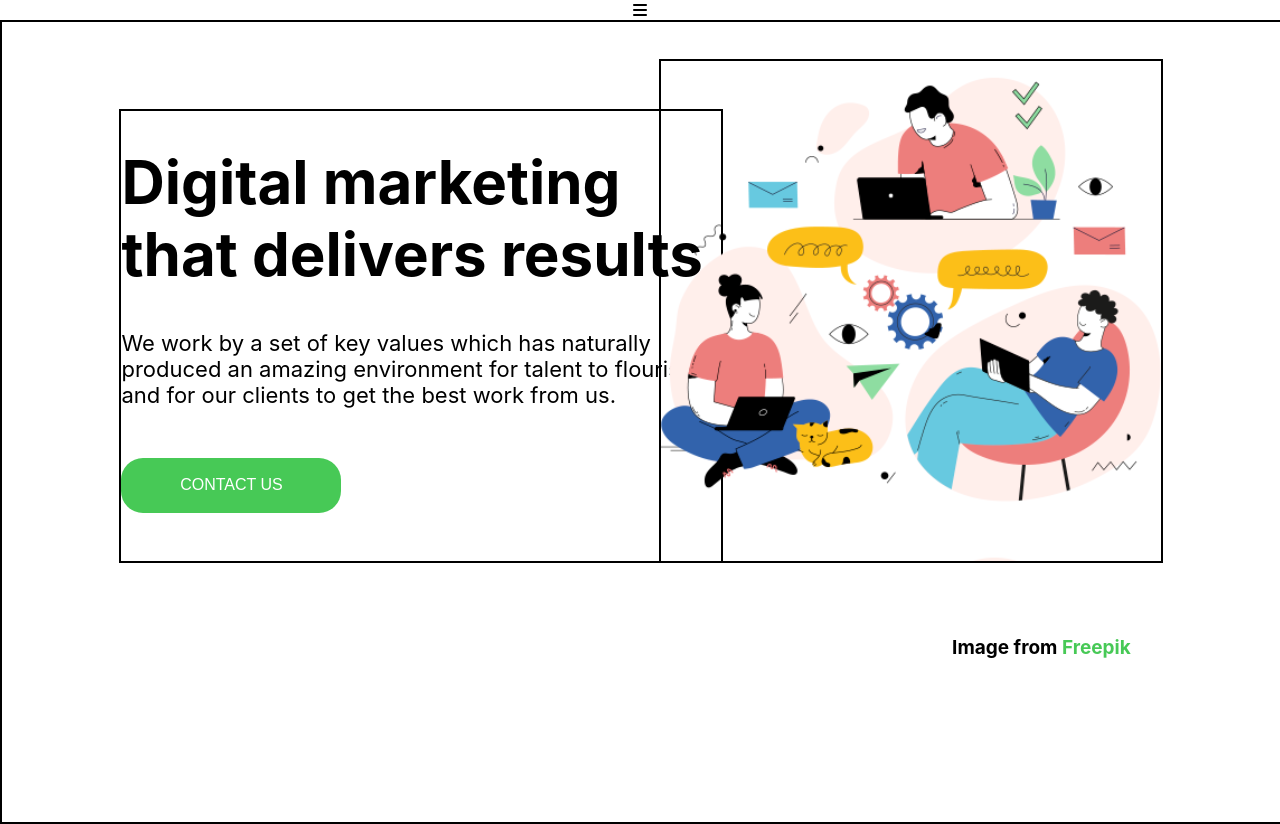
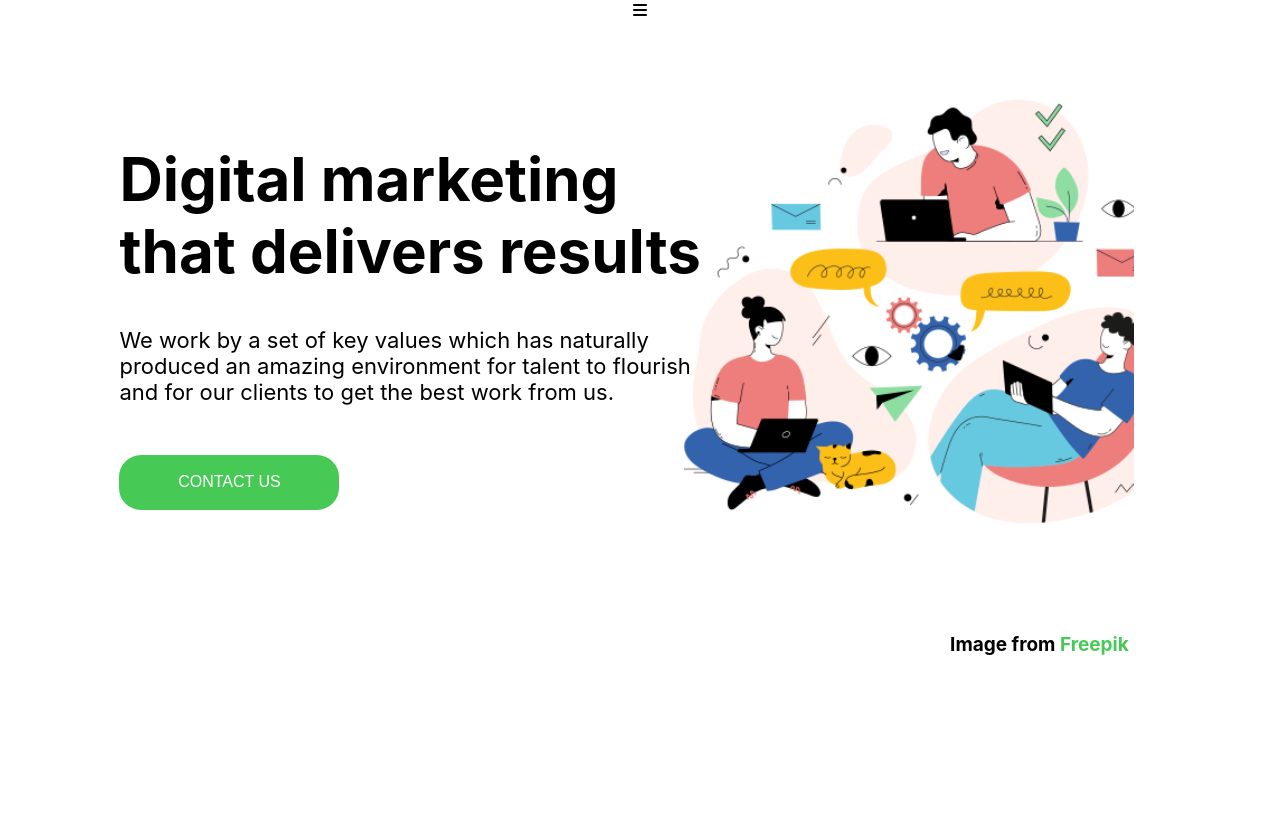
Before and after one commit to DorumliD/command_work, a React (Create React App) app: page / in a window 1280 px wide. Shown: the top 824 px of the page. Built offline with nearby package versions, Linux system fonts and the light colour scheme.

Commit message:
menyu-button-nimaga-kich-kina

```diff
--- a/src/components/cart/cart.css
+++ b/src/components/cart/cart.css
@@ -1,7 +1,7 @@
 .cart{
     width: 100%;
     height: 100vh;
-    border: 2px solid black;
+    /* border: 2px solid black; */
     /* border: 2px solid black; */
     display: grid;
     grid-template-columns: 1fr 1fr;
@@ -10,17 +10,14 @@
 .box{
     width: 600px;
     height: 450px;
-    border: 2px solid black;
+    /* border: 2px solid black; */
     /* border: 2px solid black; */
     margin-left: 100px;
 }
 .box1{
     width: 450px;
     height: 450px;
-    border: 2px solid black;
-    width: 500px;
-    height: 500px;
-    /* border: 2px solid black; */
+    /* border: 2px solid black;s */
     background-image: url("../../assents/Untitled-1.png");
     background-size: 450px;
     background-size: 500px;
```
